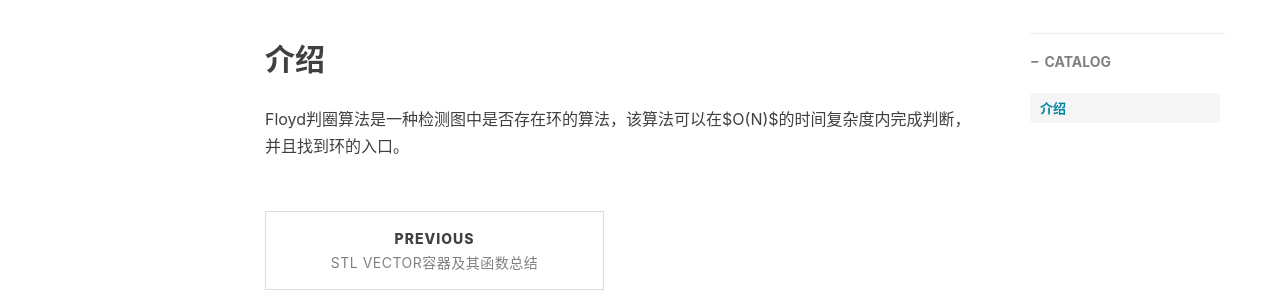
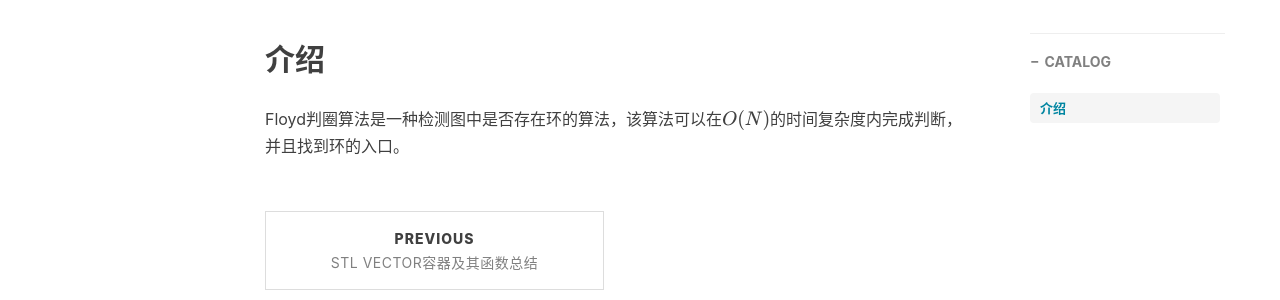
Before and after one commit to Youggls/youggls.github.io, a Jekyll site: the page built from _posts/2020-05-26-Floyd快慢指针算法.md, in a window 1280 px wide. Shown: the part 530-830 px from the top of the page. Built offline with Jekyll 4.4.1, drawn with Linux system fonts in a browser that asks for light colours; nearby versions of some CDN libraries; formulas are drawn with MathJax 3; comment, search, counter and statistics services are not loaded.

Commit message:
Update site.

```diff
--- a/_includes/head.html
+++ b/_includes/head.html
@@ -51,5 +51,9 @@
     <![endif]-->
 
     <!-- ga & ba script hoook -->
+    {% if page.mathjax %}
+
+    <script type="text/x-mathjax-config"> MathJax.Hub.Config({ tex2jax: { inlineMath: [["$","$"],["\\(","\\)"]] }, "HTML-CSS": { linebreaks: { automatic: true } } }); </script> <script type="text/javascript" src="https://cdnjs.cloudflare.com/ajax/libs/mathjax/2.7.1/MathJax.js?config=TeX-AMS-MML_HTMLorMML"> </script>
+    {% endif %}
     <script></script>
 </head>
--- a/_posts/2020-05-26-Floyd快慢指针算法.md
+++ b/_posts/2020-05-26-Floyd快慢指针算法.md
@@ -13,7 +13,6 @@ tags:
     - 算法
     - leetcode
 ---
-<script type="text/javascript" src="https://cdn.mathjax.org/mathjax/latest/MathJax.js?config=default"></script>
 
 ## 介绍
 
```
